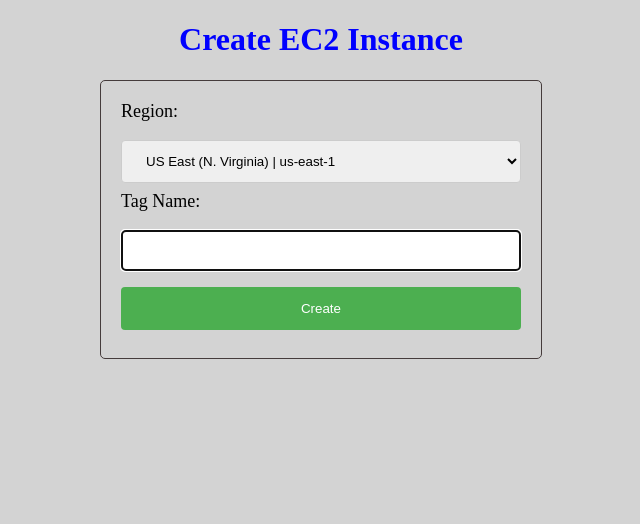
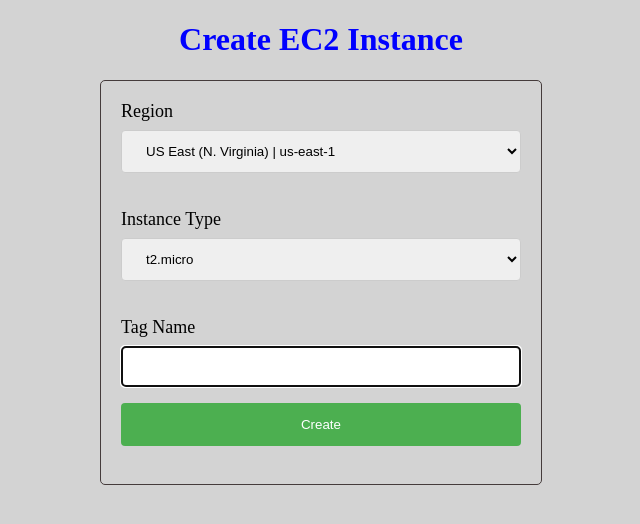
Before and after one commit to devops-terraform-aws/python, a Flask app: template templates/create_index.html in a window 1280 px wide. Shown: the top 524 px of the page, without its empty margins (319-959 px from the left). Run offline with Flask 2, Linux system fonts and the light colour scheme; the template is opened without the code that fills it, so the values that code supplies are empty.

Commit message:
adding instance type

```diff
--- a/create_dashboard.py
+++ b/create_dashboard.py
@@ -8,6 +8,7 @@ def index():
     if request.method == "POST":
         region = request.form["region"]
         tag_name = request.form["tag_name"]
+        instance_type = request.form["instance_type"]
         ec2 = boto3.client('ec2', region_name=region)
         response = ec2.describe_images(
             Owners=['099720109477'],
@@ -22,7 +23,7 @@ def index():
             ami_id = response['Images'][0]['ImageId']
             response = ec2.run_instances(
                 ImageId=ami_id,
-                InstanceType='t2.micro',
+                InstanceType=instance_type,
                 MinCount=1,
                 MaxCount=1,
                 KeyName='key_2023',
--- a/templates/create_index.html
+++ b/templates/create_index.html
@@ -7,7 +7,7 @@
     <body>
         <h1>Create EC2 Instance</h1>
         <form method="post">
-            <label for="region">Region:</label>
+            <label for="region">Region
             <select name="region" id="region">
                 <option value="us-east-1">US East (N. Virginia) | us-east-1</option>
                 <option value="us-east-2">US East (Ohio) | us-east-2</option>
@@ -21,11 +21,18 @@
                 <option value="ap-south-1">Asia Pacific (Mumbai) | ap-south-1</option>
                 <option value="ap-southeast-1">Asia Pacific (Singapore) | ap-southeast-1</option>
                 <option value="ap-southeast-2">Asia Pacific (Sydney) | ap-southeast-2</option>
-            </select>
+            </select></label>
             <br>
-            <label for="tag_name">Tag Name:</label>
+            <label for="instance_type">Instance Type
+            <select name="instance_type" id="instance_type">
+                <option value="t2.micro">t2.micro</option>
+                <option value="t2.small">t2.small</option>
+                <option value="t2.medium">t2.medium</option>
+            </select></label>
+            <br>
+            <label for="tag_name">Tag Name
             <input type="text" name="tag_name" id="tag_name" autofocus required>
-            <input type="submit" value="Create">
+            <input type="submit" value="Create"></label>
         </form>
         <div class="response">
             {{ response }}
```
